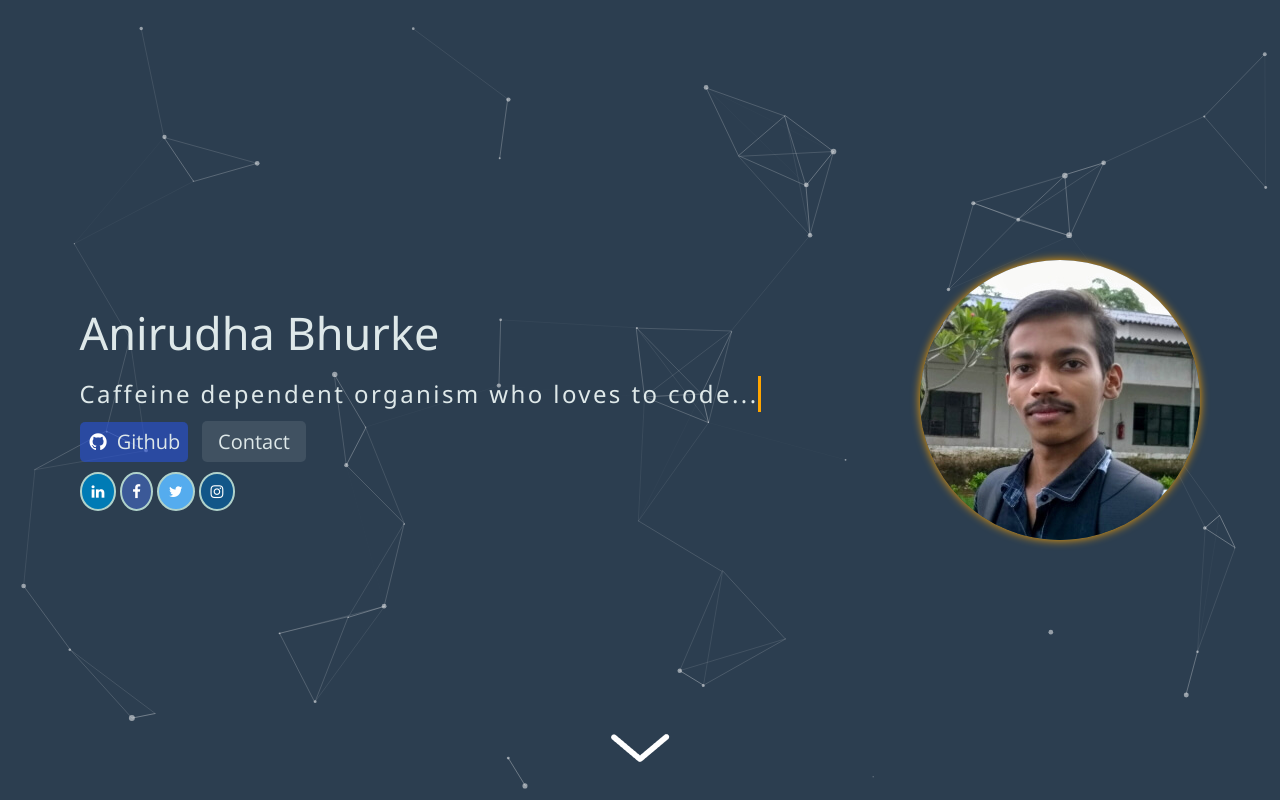
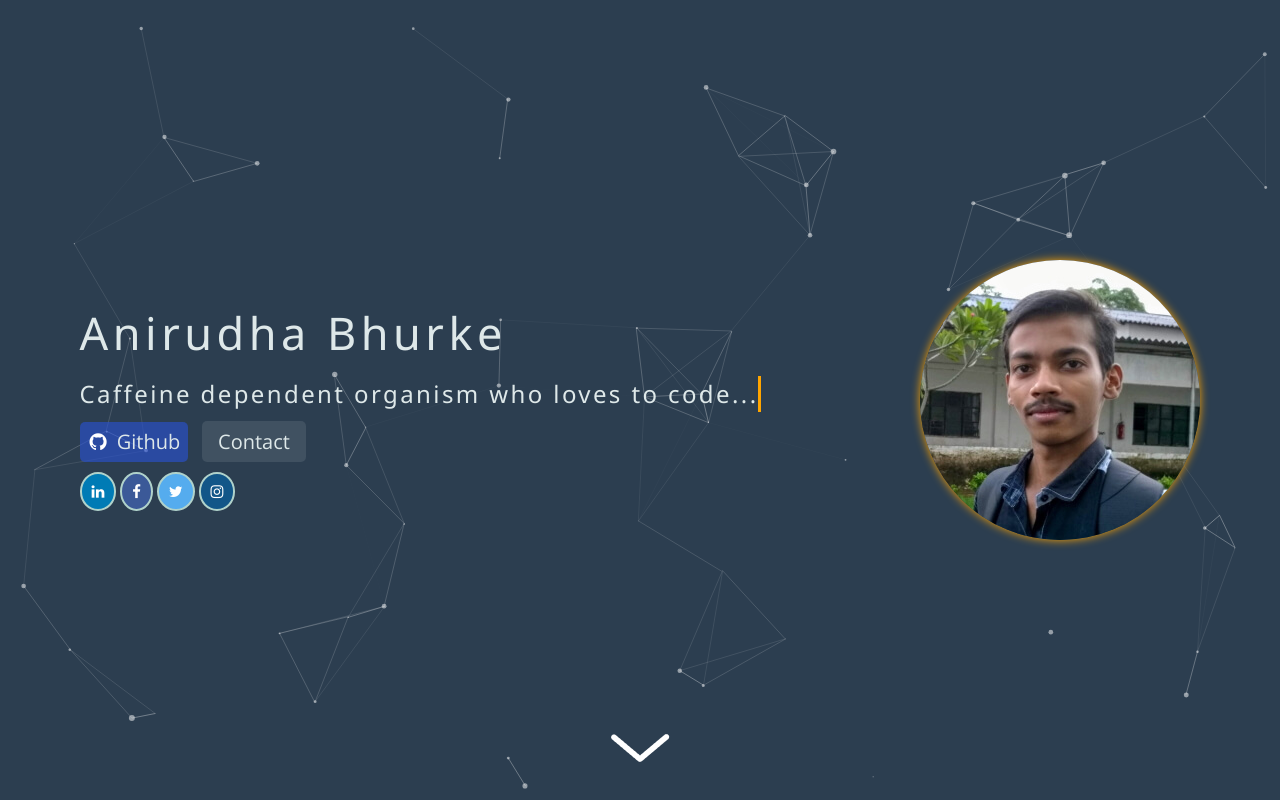
Before and after one commit to anirudhabhurke/anirudhabhurke.github.io, a plain HTML site: page index.html in a window 1280 px wide. Shown: the top 800 px of the page. Drawn offline with nearby package versions, Linux system fonts and the light colour scheme; files whose address does not match are found by name.

Commit message:
Update style.css

```diff
--- a/style.css
+++ b/style.css
@@ -35,6 +35,7 @@ body {
 .title-name {
       font-size: 3em;
       color: #dee8e9;
+      letter-spacing: .10em;
 }
 
 .subtitle {
```
